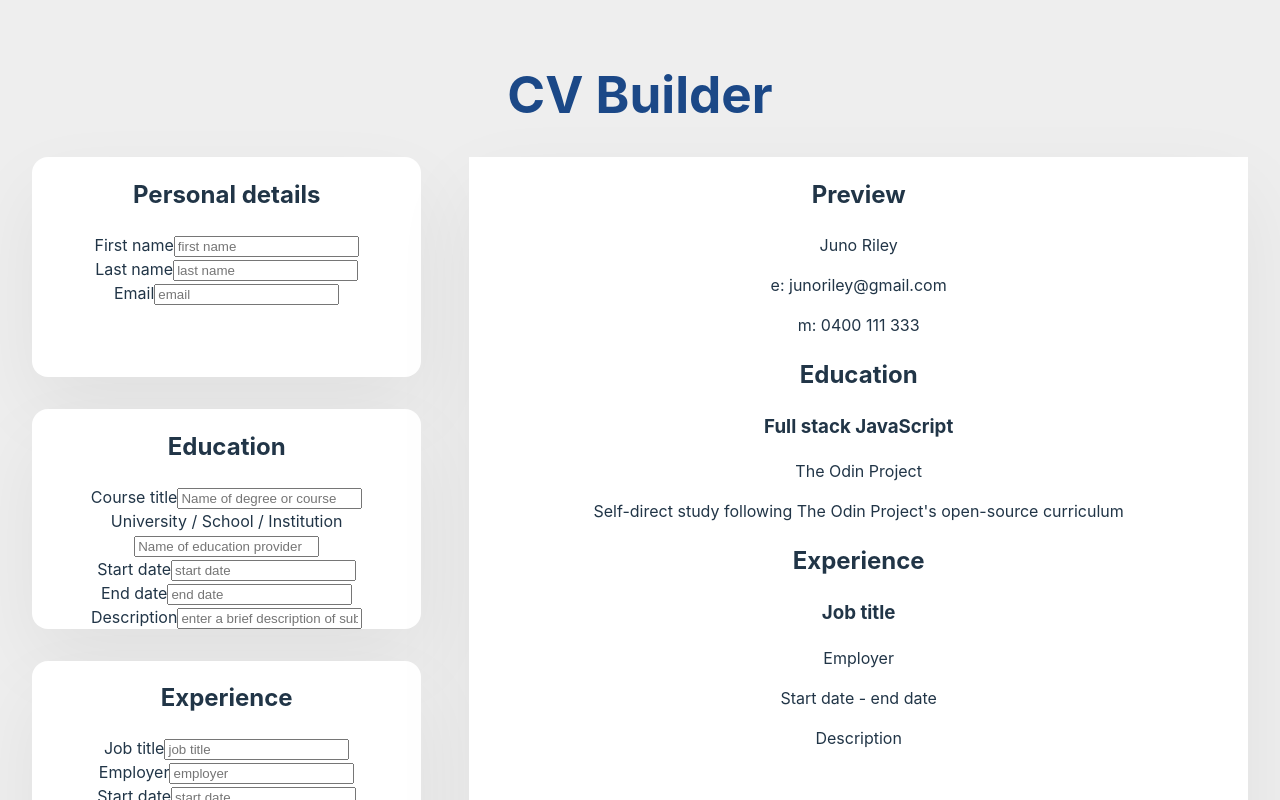
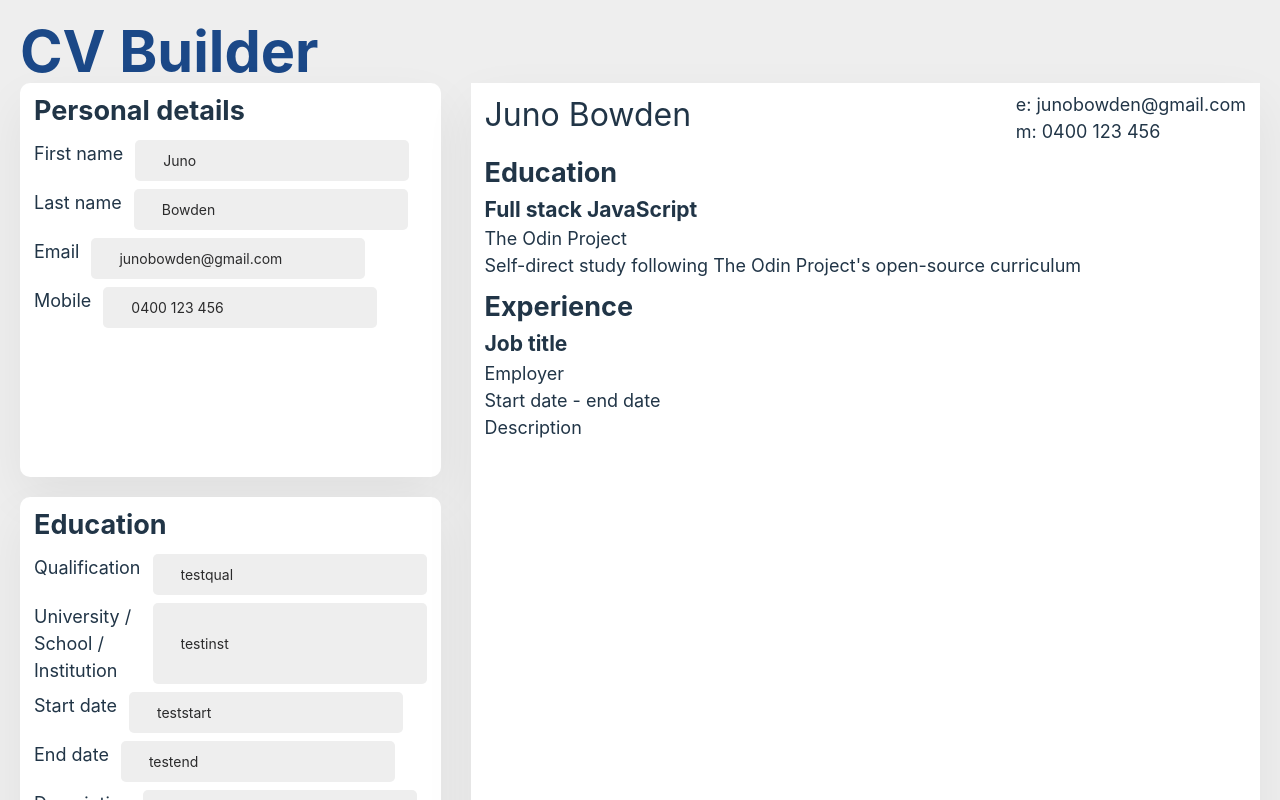
Before and after one commit to laurenchamps/cv-builder, a React (Vite) app: page / in a window 1280 px wide. Shown: the top 800 px of the page. Built offline with nearby package versions, Linux system fonts and the light colour scheme.

Commit message:
Add personal details and education form fields and state

```diff
--- a/index.html
+++ b/index.html
@@ -2,7 +2,7 @@
 <html lang="en">
   <head>
     <meta charset="UTF-8" />
-    <link rel="icon" type="image/x-icon" href="/public/favicon.ico" />
+    <link rel="icon" type="image/x-icon" href="/favicon.ico" />
     <meta name="viewport" content="width=device-width, initial-scale=1.0" />
     <title>CV builder</title>
   </head>
--- a/src/App.css
+++ b/src/App.css
@@ -2,5 +2,4 @@
   max-width: 1280px;
   margin: 0 auto;
   padding: 2rem;
-  text-align: center;
 }
--- a/src/App.jsx
+++ b/src/App.jsx
@@ -1,55 +1,74 @@
 // import { useState } from 'react';
+import { useState } from 'react';
 import './App.css';
 
+const initialDetails = {
+  firstName: 'Juno',
+  lastName: 'Bowden',
+  email: 'junobowden@gmail.com',
+  mobile: '0400 123 456',
+};
+
 export default function App() {
+  const [firstName, setFirstName] = useState(initialDetails.firstName);
+  const [lastName, setLastName] = useState(initialDetails.lastName);
+  const [email, setEmail] = useState(initialDetails.email);
+  const [mobile, setMobile] = useState(initialDetails.mobile);
+
+  const [qualifications, setQualifications] = useState([]);
+
+  function handleAddQuals(qual) {
+    setQualifications((quals) => [...qualifications, qual]);
+  }
+
+  const fullName = `${firstName} ${lastName}`;
+
   return (
     <>
       <header>
         <h1>CV Builder</h1>
       </header>
       <main className="container">
-        <InputSection className="section section--input">
+        <Form className="section section--input">
           <h2>Personal details</h2>
-          <FormField label="First name" type="text" placeholder="first name" />
-          <FormField label="Last name" type="text" placeholder="last name" />
-          <FormField label="Email" type="email" placeholder="email" />
-        </InputSection>
-        <InputSection className="section section--input">
-          <h2>Education</h2>
           <FormField
-            label="Course title"
+            label="First name"
             type="text"
-            placeholder="Name of degree or course"
+            personalDetail={firstName}
+            onAddDetail={setFirstName}
           />
           <FormField
-            label="University / School / Institution"
+            label="Last name"
             type="text"
-            placeholder="Name of education provider"
+            personalDetail={lastName}
+            onAddDetail={setLastName}
           />
-          <FormField label="Start date" type="text" placeholder="start date" />
-          <FormField label="End date" type="text" placeholder="end date" />
           <FormField
-            label="Description"
+            label="Email"
+            type="email"
+            personalDetail={email}
+            onAddDetail={setEmail}
+          />
+          <FormField
+            label="Mobile"
             type="text"
-            placeholder="enter a brief description of subjects covered"
+            personalDetail={mobile}
+            onAddDetail={setMobile}
           />
-        </InputSection>
-        <InputSection className="section section--input">
+        </Form>
+        <EducationForm onAddQuals={handleAddQuals} />
+        <Form className="section section--input">
           <h2>Experience</h2>
           <FormField label="Job title" type="text" placeholder="job title" />
           <FormField label="Employer" type="text" placeholder="employer" />
           <FormField label="Start date" type="text" placeholder="start date" />
           <FormField label="End date" type="text" placeholder="end date" />
-          <FormField
-            label="Description"
-            type="text"
-            placeholder="description of job role and achievements"
-          />
-        </InputSection>
+          <FormField label="Description" type="text" />
+        </Form>
         <section className="section section--preview">
-          <h2>Preview</h2>
-          <PersonalDetails />
-          <Education />
+          {/* <h2>Preview</h2> */}
+          <PersonalDetails name={fullName} email={email} mobile={mobile} />
+          <EducationList qualifications={qualifications} />
           <Experience />
         </section>
       </main>
@@ -57,33 +76,143 @@ export default function App() {
   );
 }
 
-function InputSection({ className, children }) {
-  return <section className={className}>{children}</section>;
+function Form({ className, children, handleSubmit }) {
+  return (
+    <form className={className} onSubmit={handleSubmit}>
+      {children}
+    </form>
+  );
 }
 
-function FormField({ label, type, placeholder }) {
+function EducationForm({ onAddQuals }) {
+  const [qualification, setQualification] = useState('testqual');
+  const [qualInstitution, setQualInstitution] = useState('testinst');
+  const [qualStart, setQualStart] = useState('teststart');
+  const [qualEnd, setQualEnd] = useState('testend');
+  const [qualDescription, setQualDescription] = useState('testdesc');
+
+  function handleQualSubmit(e) {
+    e.preventDefault();
+
+    if (!qualification) return;
+
+    const newQualification = {
+      qualification,
+      qualInstitution,
+      qualStart,
+      qualEnd,
+      qualDescription,
+      id: Date.now(),
+    };
+
+    onAddQuals(newQualification);
+
+    setQualification('');
+    setQualInstitution('');
+    setQualStart('');
+    setQualEnd('');
+    setQualDescription('');
+  }
+
   return (
-    <div className="formField">
+    <form
+      className="education-form section section--input"
+      onSubmit={handleQualSubmit}
+    >
+      <h2>Education</h2>
+      <div className="form-field">
+        <label>Qualification</label>
+        <input
+          type="text"
+          value={qualification}
+          onChange={(e) => setQualification(e.target.value)}
+        />
+      </div>
+      <div className="form-field">
+        <label>University / School / Institution</label>
+        <input
+          type="text"
+          value={qualInstitution}
+          onChange={(e) => setQualInstitution(e.target.value)}
+        ></input>
+      </div>
+      <div className="form-field">
+        <label>Start date</label>
+        <input
+          type="text"
+          value={qualStart}
+          onChange={(e) => setQualStart(e.target.value)}
+        ></input>
+      </div>
+      <div className="form-field">
+        <label>End date</label>
+        <input
+          type="text"
+          value={qualEnd}
+          onChange={(e) => setQualEnd(e.target.value)}
+        ></input>
+      </div>
+      <div className="form-field">
+        <label>Description</label>
+        <input
+          type="text"
+          value={qualDescription}
+          onChange={(e) => setQualDescription(e.target.value)}
+        ></input>
+      </div>
+      <button type="submit">Add</button>
+    </form>
+  );
+}
+
+function FormField({
+  label,
+  type,
+  placeholder = null,
+  personalDetail,
+  onAddDetail,
+}) {
+  return (
+    <div className="form-field">
       <label>{label}</label>
-      <input type={type} placeholder={placeholder}></input>
+      <input
+        type={type}
+        placeholder={placeholder}
+        value={personalDetail}
+        onChange={(e) => onAddDetail(e.target.value)}
+      ></input>
     </div>
   );
 }
 
-function PersonalDetails() {
+function PersonalDetails({ name, email, mobile }) {
   return (
     <div className="personal-details">
-      <p>Juno Riley</p>
-      <p>e: junoriley@gmail.com</p>
-      <p>m: 0400 111 333</p>
+      <p className="name">{name}</p>
+      <div className="contact">
+        <p>e: {email}</p>
+        <p>m: {mobile}</p>
+      </div>
     </div>
   );
 }
 
-function Education() {
+function EducationList({ qualifications }) {
   return (
     <div className="preview preview--education">
       <h2>Education</h2>
+      <div>
+        {qualifications.map((qual) => (
+          <div key={qual.id}>
+            <h3>{qual.qualification}</h3>
+            <p>{qual.qualInstitution}</p>
+            <p>{qual.qualStart}</p>
+            <p>{qual.qualEnd}</p>
+            <p>{qual.qualDescription}</p>
+          </div>
+        ))}
+      </div>
+
       <h3>Full stack JavaScript</h3>
       <p className="subheading">The Odin Project</p>
       <p className="description">
--- a/src/index.css
+++ b/src/index.css
@@ -1,8 +1,25 @@
-:root {
+*,
+*::before,
+*::after {
+  margin: 0;
+  padding: 0;
+  box-sizing: border-box;
+}
+
+html {
+  font-size: 62.5%;
+}
+
+body {
+  font-size: 1.8rem;
   font-family: Inter, system-ui, Avenir, Helvetica, Arial, sans-serif;
   line-height: 1.5;
   font-weight: 400;
+  min-width: 320px;
+  min-height: 100vh;
+}
 
+:root {
   color-scheme: light dark;
   color: rgba(255, 255, 255, 0.87);
   background-color: #242424;
@@ -22,10 +39,18 @@ a:hover {
   color: #535bf2;
 } */
 
-body {
-  margin: 0;
-  min-width: 320px;
-  min-height: 100vh;
+button,
+select,
+input {
+  background-color: #eee;
+  color: #2b2b2c;
+  font-family: inherit;
+  border: none;
+  border-radius: 0.5rem;
+  padding: 1.2rem 2.8rem;
+  /* font-weight: 600; */
+  font-size: 1.4rem;
+  cursor: pointer;
 }
 
 h1 {
@@ -65,12 +90,36 @@ button:focus-visible {
   background-color: #fff;
   border-radius: 1rem;
   box-shadow: 0 2rem 5rem rgba(0, 0, 0, 0.06);
+  display: flex;
+  flex-direction: column;
+  gap: 0.8rem;
+  padding: 0.8rem 1.4rem;
 }
 
 .section--preview {
   grid-column: 2 / -1;
   grid-row: 1 / -1;
   border-radius: 0;
+}
+
+.form-field {
+  display: flex;
+  gap: 1.2rem;
+}
+
+.name {
+  font-size: 3.2rem;
+}
+
+.personal-details {
+  display: flex;
+  justify-content: space-between;
+}
+
+.contact {
+  display: flex;
+  flex-direction: column;
+  align-items: start;
 }
 
 /* MEDIA QUERIES */
```
